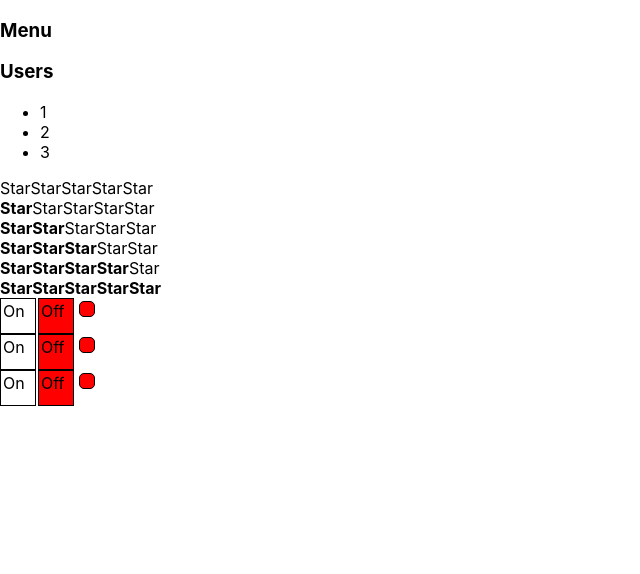
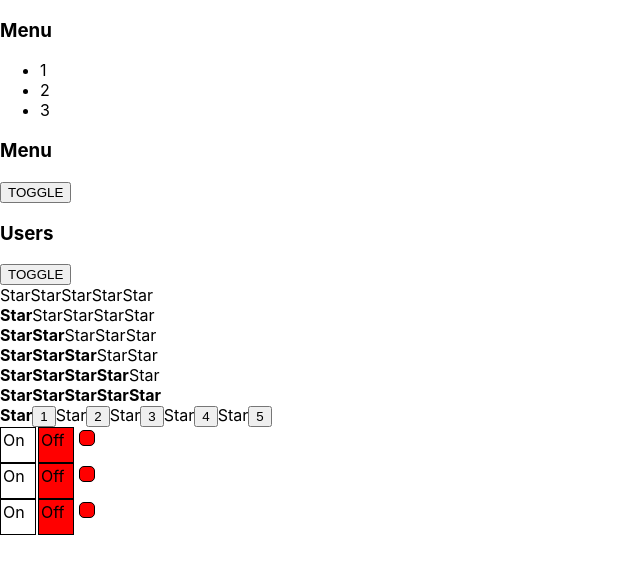
Before and after one commit to 0lgaP1/react-lessons, a React (Create React App) app: page / in a window 1280 px wide. Shown: the top 574 px of the page, without its empty margins (0-640 px from the left). Built offline with nearby package versions, Linux system fonts and the light colour scheme.

Commit message:
Creacted uncontrolled Rating and Accordion

```diff
--- a/src/App.css
+++ b/src/App.css
@@ -1,5 +1,6 @@
 .App {
   text-align: center;
+  /*margin: 200px auto;*/
 }
 
 .App-logo {
--- a/src/App.tsx
+++ b/src/App.tsx
@@ -3,13 +3,16 @@
 import {Accordion} from "./components/Accordion/Accordion";
 import {Rating} from "./components/Rating/Rating";
 import {OnOff} from "./components/OnOff/OnOff";
+import {UncontrolledAccordion} from "./components/UncontrolledAccordion/UncontrolledAccordion";
+import {UncontrolledRating} from "./components/UncontrolledRating/UncontrolledRating";
 
 export function App() {
     console.log("App rendering")
     return (
         <div>
-            <Accordion titleValue={"Menu"} collapsed={true} />
-            <Accordion titleValue={"Users"} collapsed={false}/>
+            <Accordion titleValue={"Menu"} collapsed={false} />
+            <UncontrolledAccordion titleValue={"Menu"}  />
+            <UncontrolledAccordion titleValue={"Users"} />
 
             <Rating value={0} />
             <Rating value={1} />
@@ -18,6 +21,8 @@
             <Rating value={4} />
             <Rating value={5} />
 
+            <UncontrolledRating />
+
             <OnOff />
             <OnOff />
             <OnOff />
--- a/src/components/Accordion/Accordion.tsx
+++ b/src/components/Accordion/Accordion.tsx
@@ -2,7 +2,6 @@
 
 type Test = {
     name: string
-    age: number
 }
 
 type AccordionPropsType = {
@@ -16,10 +15,9 @@
     console.log(props)
     console.log("Accordion rendering")
         return <div>
-            <AccordionTitle title={props.titleValue} age={12}/>
+            <AccordionTitle title={props.titleValue} />
             {!props.collapsed && <AccordionBody title={props.titleValue}/>}
         </div>
-
 
     // if (props.collapsed) {
     //     return <div>
@@ -31,12 +29,10 @@
     //         <AccordionBody />
     //     </div>
     // }
-
 }
 
 type AccordionTitlePropsType = {
     title: string
-    age: number
 }
 
 function AccordionTitle(props:AccordionTitlePropsType) {
@@ -45,7 +41,6 @@
         <h3>{props.title}</h3>
     )
 }
-
 
 type AccordionBodyType = {
     title: string
--- /dev/null
+++ b/src/components/UncontrolledAccordion/UncontrolledAccordion.tsx
@@ -0,0 +1,49 @@
+import React, {FunctionComponent, useState} from "react";
+
+
+
+type AccordionPropsType = {
+    titleValue: string
+    //collapsed: boolean
+    onClick?: () => {}
+}
+
+
+export function UncontrolledAccordion(props: AccordionPropsType) {
+
+    let [collapsed, setCollapsed] = useState(true);
+
+    console.log(props)
+    console.log("UncontrolledAccordion rendering")
+        return <div>
+            <AccordionTitle title={props.titleValue} /><button onClick={()=>{setCollapsed(!collapsed)}}>TOGGLE</button>
+            {!collapsed && <AccordionBody title={props.titleValue} />}
+            {/*{!props.collapsed && <AccordionBody title={props.titleValue}/>*/}
+        </div>
+}
+
+type AccordionTitlePropsType = {
+    title: string
+}
+
+function AccordionTitle(props:AccordionTitlePropsType) {
+    console.log("AccordionTitle rendering")
+    return (
+        <h3>{props.title}</h3>
+    )
+}
+
+type AccordionBodyType = {
+    title: string
+}
+
+const AccordionBody:FunctionComponent<AccordionBodyType> = ({ title }) => {
+    console.log("AccordionBody rendering")
+    return (
+        <ul>
+            <li>1</li>
+            <li>2</li>
+            <li>3</li>
+        </ul>
+    )
+}
--- /dev/null
+++ b/src/components/UncontrolledRating/UncontrolledRating.tsx
@@ -0,0 +1,38 @@
+import React, {useState} from "react";
+
+type RatingPropsType = {}
+
+export function UncontrolledRating(props: RatingPropsType) {
+    console.log("UncontrolledRating rendering")
+
+    let [value, setValue] = useState(1)
+
+    return (
+        <div>
+            <Star selected={value > 0}/><button onClick={() => {setValue(1)}}>1</button>
+            <Star selected={value > 1}/><button onClick={() => {setValue(2)}}>2</button>
+            <Star selected={value > 2}/><button onClick={() => {setValue(3)}}>3</button>
+            <Star selected={value > 3}/><button onClick={() => {setValue(4)}}>4</button>
+            <Star selected={value > 4}/><button onClick={() => {setValue(5)}}>5</button>
+        </div>
+    )
+}
+
+type StarPropsType = {
+    selected: boolean
+}
+
+
+function Star(props: StarPropsType) {
+
+    if (props.selected) {
+        return <span><b>Star</b></span>
+    } else {
+        return <span>Star</span>
+    }
+
+    // selected ? <span><b>Star</b></span> : <span>Star</span>
+}
+
+
+export default Star;
```
